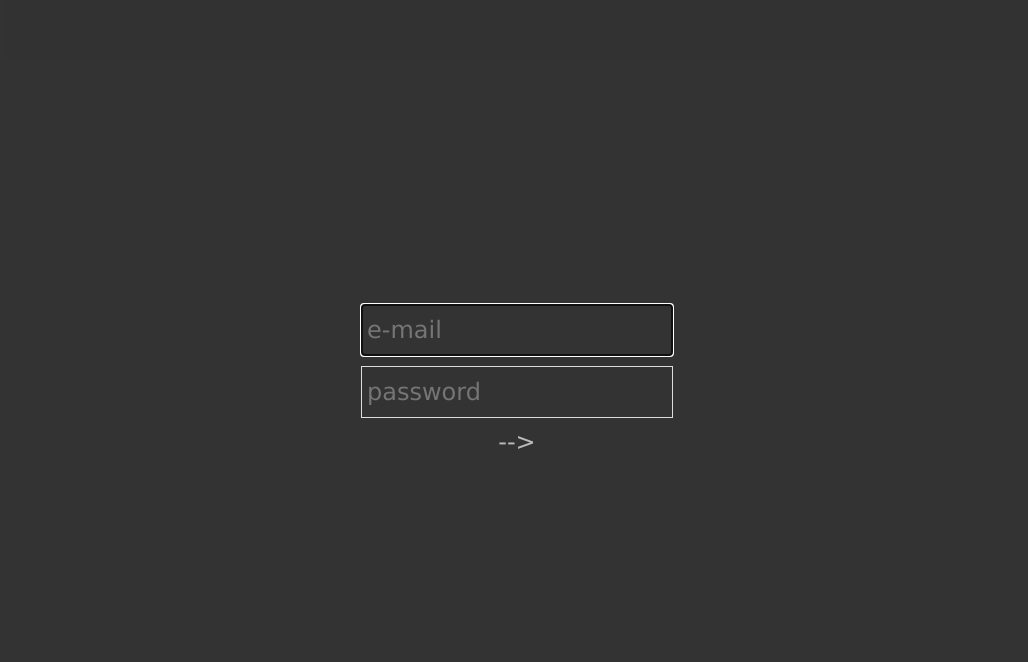
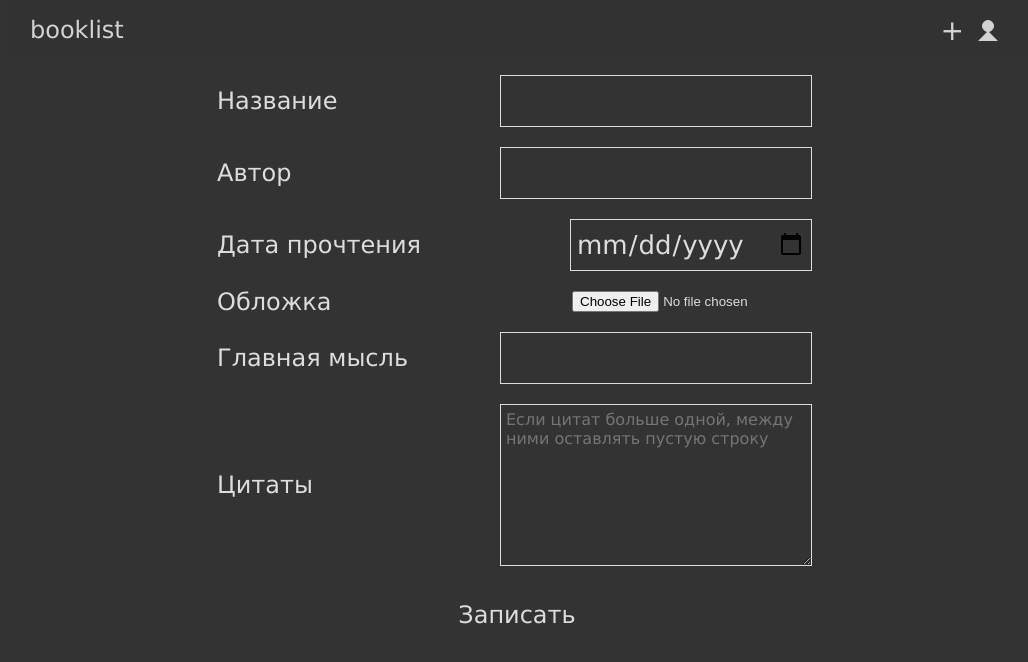
Before and after one commit to kopchikovich/booklist, a React (Create React App) app: page / in a window 1280 px wide. Shown: the top 662 px of the page, without its empty margins (123-1151 px from the left). Built offline with nearby package versions, Linux system fonts and the light colour scheme.

Commit message:
Make add book form

```diff
--- a/public/style.css
+++ b/public/style.css
@@ -44,7 +44,7 @@ body {
 /**************************** header ****************************/
 .header {
     background-color: var(--main-bg-color);
-    opacity: 0.8;
+    opacity: 0.95;
     color: var(--main-color);
     width: 100%;
     max-width: var(--max-width);
@@ -100,6 +100,11 @@ body {
     height: 0;
     border: 10px solid transparent;
     border-bottom: 10px solid var(--main-color);
+}
+.button--add {
+    margin-left: auto;
+    font-size: 28px;
+    padding: 4px 5px;
 }
 
 /**************************** main ****************************/
@@ -205,3 +210,46 @@ body {
 .shake {
     margin-right: 50px;
 }
+
+/**************************** add book form ****************************/
+.add-form {
+    display: flex;
+    justify-content: center;
+    align-items: center;
+    flex-flow: column;
+    max-width: 600px;
+    margin: 0 auto;
+    padding: 0 10px;
+}
+.add-form__row {
+    display: flex;
+    justify-content: space-between;
+    align-items: center;
+    flex-flow: row wrap;
+    width: 100%;
+    margin-top: 10px;
+}
+.add-form__input {
+    width: 300px;
+}
+.add-form__input--date {
+    width: 230px;
+}
+.add-form__input--file {
+    width: 240px;
+    margin: 5px;
+}
+.add-form__textarea {
+    min-width: 300px;
+    min-height: 150px;
+    padding: 5px;
+    margin: 5px;
+    border: 1px solid var(--main-color);
+    font: inherit;
+    font-size: 16px;
+    background-color: var(--main-bg-color);
+    color: var(--main-color);
+}
+.add-form__submit {
+    margin: 30px 0;
+}
--- a/src/components/App.js
+++ b/src/components/App.js
@@ -7,7 +7,7 @@ class App extends Component {
     constructor(props) {
         super(props)
         this.state = {
-            screen: 'login',
+            screen: 'add-book',
             search: '',
             bookId: '',
             lastBookId: 'psad51sso',
@@ -19,10 +19,11 @@ class App extends Component {
         return (
             <div className='app'>
                 <Header
+                    screen={this.state.screen}
                     searchHandler={this.searchHandler.bind(this)}
                     openSearchScreen={this.openSearchScreen.bind(this)}
                     openUserScreen={this.openUserScreen.bind(this)}
-                    screen={this.state.screen}
+                    openAddBookScreen={this.openAddBookScreen.bind(this)}
                 />
                 <Main
                     state={this.state}
@@ -35,9 +36,11 @@ class App extends Component {
         )
     }
 
-    searchHandler(search) {
+    openBook(e) {
         this.setState({
-            search
+            bookId: e.target.value,
+            screen: 'book',
+            search: ''
         })
     }
 
@@ -47,18 +50,23 @@ class App extends Component {
         })
     }
 
-    openBook(e) {
+    openUserScreen() {
         this.setState({
-            bookId: e.target.value,
-            screen: 'book',
+            screen: 'user',
             search: ''
         })
     }
 
-    openUserScreen() {
+    openAddBookScreen() {
         this.setState({
-            screen: 'user',
+            screen: 'add-book',
             search: ''
+        })
+    }
+
+    searchHandler(search) {
+        this.setState({
+            search
         })
     }
 
@@ -78,6 +86,7 @@ class App extends Component {
             })
         }
     }
+
     login(e) {
         e.preventDefault()
         const form = e.target
@@ -93,6 +102,7 @@ class App extends Component {
             }, 300);
         }
     }
+
     exit() {
         this.setState({
             screen: 'login'
--- a/src/components/Header.js
+++ b/src/components/Header.js
@@ -6,13 +6,14 @@ const Header = (props) => {
 
     const {screen} = props
     const searchInput = <SearchInput  className='header__search-input input' key='search-inpt' searchHandler={props.searchHandler} />
-    const listButton = <Button className='header__button button' key='list-btn' title='list' onClickHandler={props.openSearchScreen} />
+    const listButton = <Button className='header__button button' key='list-btn' title='booklist' onClickHandler={props.openSearchScreen} />
+    const addButton = <Button className='header__button button button--add' key='add-btn' title='+' onClickHandler={props.openAddBookScreen} />
     const userButton = <Button className='header__button button button--percon-icon' key='user-btn' onClickHandler={props.openUserScreen} />
 
     return (
         <header className='app__header header'>
 
-            {screen === 'login'? null : screen === 'search'? [searchInput, userButton] : [listButton, userButton]}
+            {screen === 'login'? null : screen === 'search'? [searchInput, addButton, userButton] : [listButton, addButton, userButton]}
 
         </header>
     )
--- a/src/components/Main.js
+++ b/src/components/Main.js
@@ -3,6 +3,7 @@ import Book from './book'
 import BookList from './booklist'
 import User from './user'
 import LoginForm from './login-form'
+import AddBookForm from './add-book-form'
 
 const Main = (props) => {
 
@@ -11,6 +12,7 @@ const Main = (props) => {
     const booklist = <BookList state={props.state} openBook={props.openBook} />
     const userScreen = <User lastBookId={props.state.lastBookId} switchTheme={props.switchTheme} lightTheme={props.state.lightTheme} exit={props.exit} />
     const loginScreen = <LoginForm login={props.login} />
+    const addBookScreen = <AddBookForm />
 
     return (
         <main className='app__main main'>
@@ -23,6 +25,8 @@ const Main = (props) => {
 
             {screen === 'login'? loginScreen : null}
 
+            {screen === 'add-book'? addBookScreen : null}
+
         </main>
     )
 }
--- /dev/null
+++ b/src/components/add-book-form.js
@@ -0,0 +1,37 @@
+import React from 'react'
+import Button from './button'
+
+const AddBookForm = (props) => {
+
+    return (
+        <form className='add-form'>
+            <label className='add-form__row'>
+                <span>Название</span>
+                <input className='add-form__input input' type='text' />
+            </label>
+            <label className='add-form__row'>
+                <span>Автор</span>
+                <input className='add-form__input input' type='text' />
+            </label>
+            <label className='add-form__row'>
+                <span>Дата прочтения</span>
+                <input className='add-form__input add-form__input--date input' type='date' />
+            </label>
+            <label className='add-form__row'>
+                <span>Обложка</span>
+                <input className='add-form__input add-form__input--file' type='file' />
+            </label>
+            <label className='add-form__row'>
+                <span>Главная мысль</span>
+                <input className='add-form__input input' type='text' />
+            </label>
+            <label className='add-form__row'>
+                <span>Цитаты</span>
+                <textarea className='add-form__textarea' placeholder='Если цитат больше одной, между ними оставлять пустую строку' />
+            </label>
+            <Button className='add-form__submit' title='Записать' />
+        </form>
+    )
+}
+
+export default AddBookForm
```
